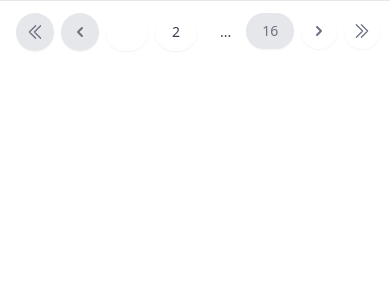
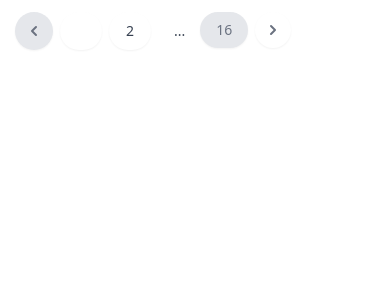
Before and after one commit to Allegro-Musique/vue3-tailwind-pagination, a Vue app: page / in a window 390 px wide. Shown: the top 300 px of the page. Built offline with nearby package versions, Linux system fonts and the light colour scheme.

Commit message:
patch : xs breakpoint

```diff
--- a/package.json
+++ b/package.json
@@ -12,7 +12,7 @@
       "require": "./dist/vue3-tailwindcss-pagination.umd.js"
     }
   },
-  "version": "0.0.6",
+  "version": "0.0.7",
   "type": "module",
   "scripts": {
     "dev": "vite",
--- a/src/components/Vue3TailwindPagination.vue
+++ b/src/components/Vue3TailwindPagination.vue
@@ -1,6 +1,6 @@
 <template>
   <div v-if="total_pages > 1"
-       class="bg-white px-4 py-3 flex items-center justify-between border-t border-gray-200 sm:px-6">
+       class="bg-white px-4 py-3 flex text-xs items-center justify-between sm:px-6">
     <div class="sm:flex-1 sm:flex sm:items-center sm:justify-between">
       <span v-if="show_text">
         <p class="text-sm text-gray-700">
@@ -15,7 +15,7 @@
       </span>
       <div>
         <nav class="relative z-0 inline-flex rounded-md -space-x-px" aria-label="Pagination">
-         <span>
+         <span class="hidden sm:block">
             <a @click="changePage(1)"
                :class="`relative mr-2 inline-flex rounded-full shadow-sm items-center px-2 py-2 border ${border_color} ${background} text-sm font-medium ${color}`">
             <svg fill="none" viewBox="0 0 24 24" stroke-width="1.5"
@@ -84,7 +84,7 @@
           </a>
           </span>
 
-          <span>
+          <span class="hidden sm:block">
             <a @click="changePage(total_pages)"
                :class="`relative inline-flex items-center px-2 py-2 rounded-full shadow-sm bg-white text-sm font-medium ${color} ${background}`">
             <svg fill="none" viewBox="0 0 24 24" stroke-width="1.5"
```
